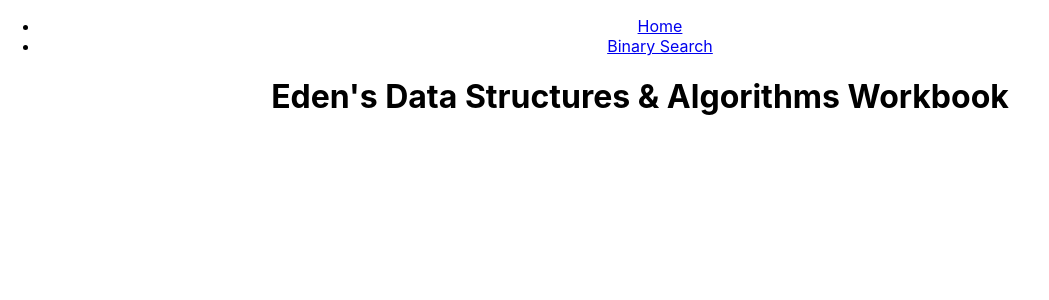
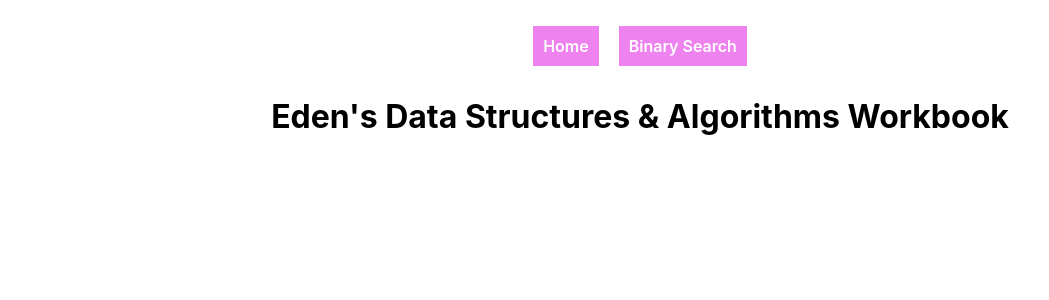
Before and after one commit to edenfuller/dsa-examples, a React (Create React App) app: page / in a window 1280 px wide. Shown: the top 300 px of the page, without its empty margins (0-1049 px from the left). Built offline with nearby package versions, Linux system fonts and the light colour scheme.

Commit message:
Style buttons and nav links

```diff
--- a/src/App.css
+++ b/src/App.css
@@ -47,3 +47,24 @@
   color: red;
   font-weight: bold;
 }
+
+nav ul {
+  padding-left: 0;
+}
+
+nav li {
+  display: inline-block;
+  list-style: none;
+}
+
+nav li a,
+button {
+  color: white;
+  border: none;
+  text-decoration: none;
+  display: inline-block;
+  padding: 10px;
+  margin: 10px;
+  font-weight: 600;
+  background: violet;
+}
```
